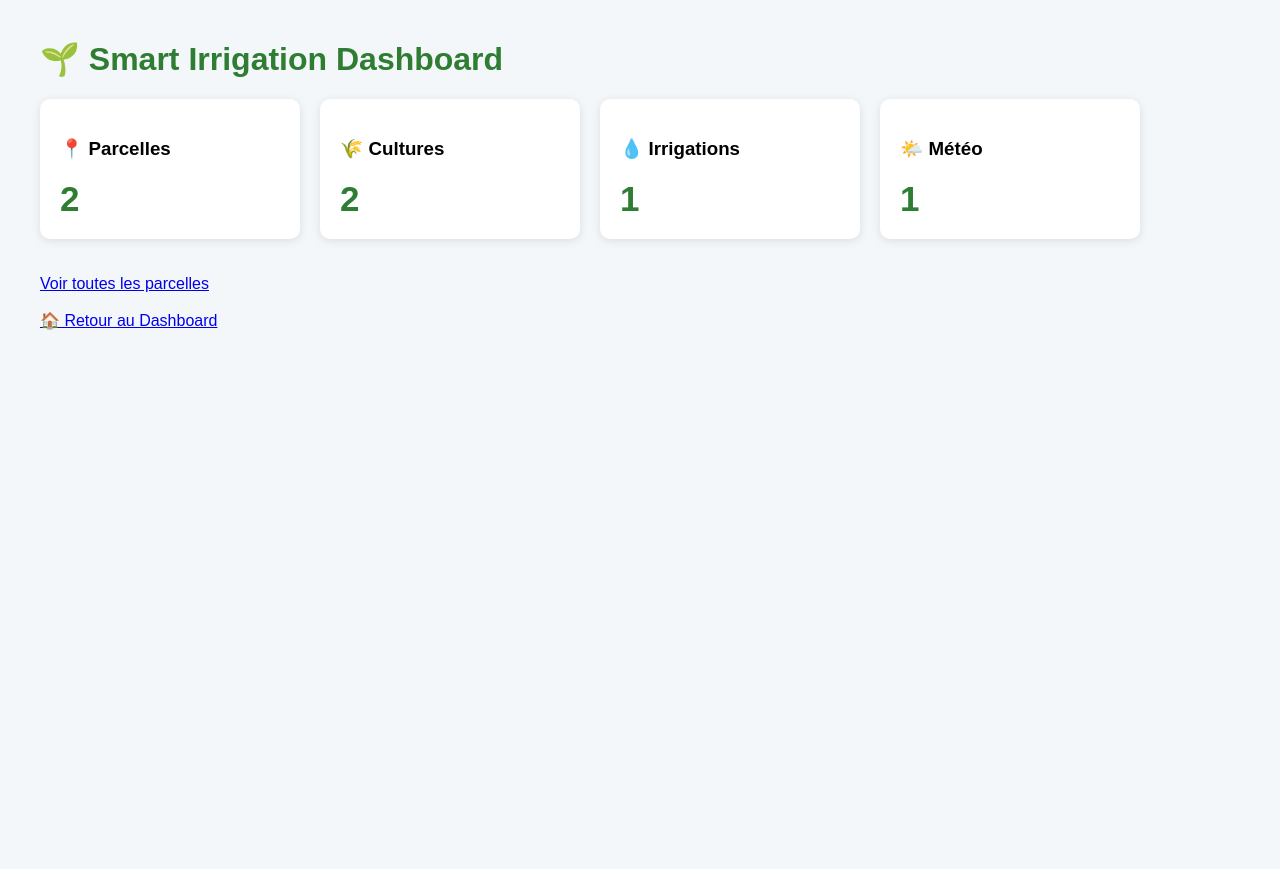
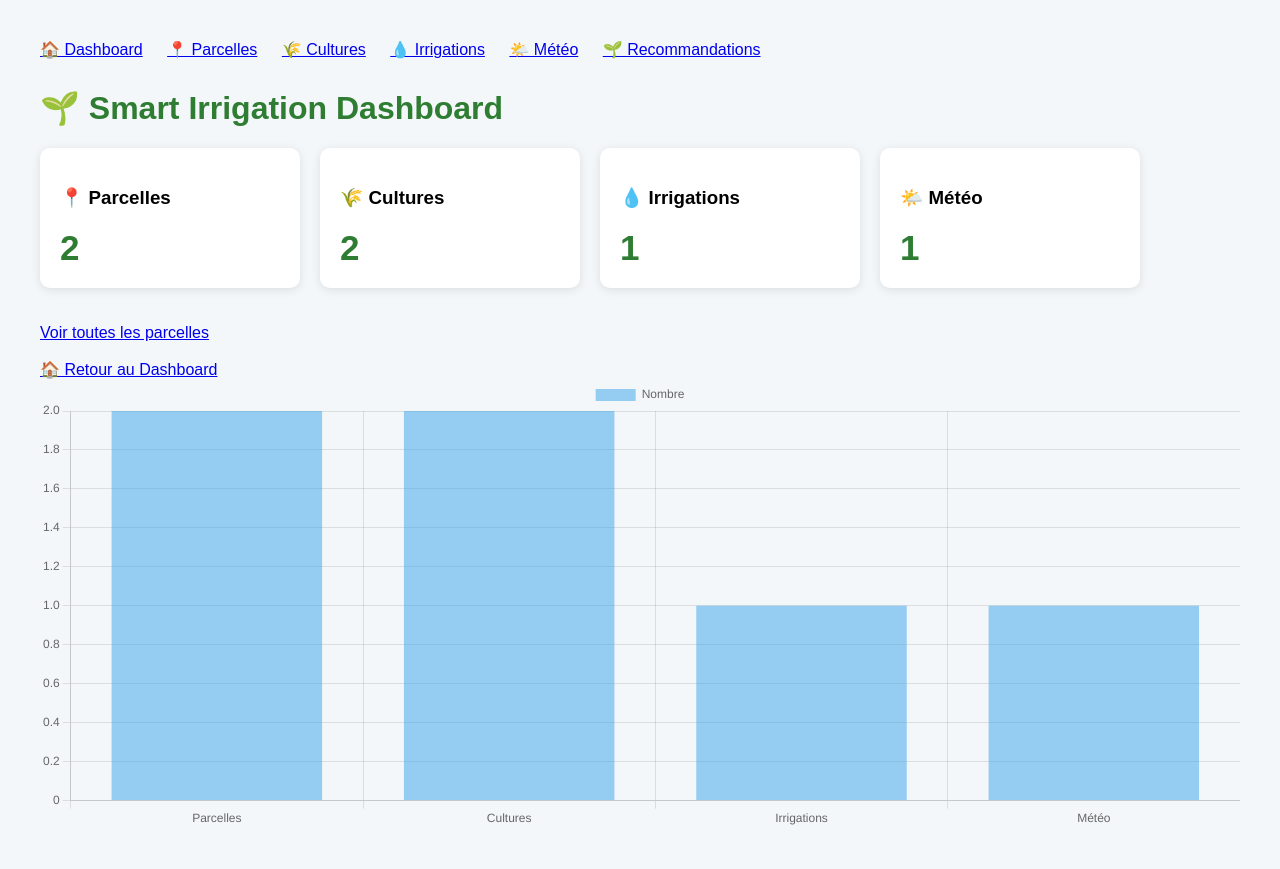
Before and after one commit to JIHANE77/smart-irrigation, a Django app: page / in a window 1280 px wide. Before the commit the page ends 330 px from the top, so only its background shows below. Run offline with Django 5.2, Linux system fonts and the light colour scheme; data comes from the database, SQL or seed files in the repository; both versions use the stored data as it was after the commit.

Commit message:
Ajout du dashboard, CRUD complet, recommandations et graphiques

```diff
--- a/irrigation/templates/irrigation/home.html
+++ b/irrigation/templates/irrigation/home.html
@@ -37,7 +37,19 @@
 
 </head>
 <body>
+    <nav style="margin-bottom:30px;">
+    <a href="/" style="margin-right:20px;">🏠 Dashboard</a>
 
+    <a href="/parcelles/" style="margin-right:20px;">📍 Parcelles</a>
+
+    <a href="/cultures/" style="margin-right:20px;">🌾 Cultures</a>
+
+    <a href="/irrigations/" style="margin-right:20px;">💧 Irrigations</a>
+
+    <a href="/meteos/" style="margin-right:20px;">🌤️ Météo</a>
+
+    <a href="/recommandations/">🌱 Recommandations</a>
+</nav>
     <h1>🌱 Smart Irrigation Dashboard</h1>
 
     <div class="cards">
@@ -69,5 +81,35 @@
 <br><br>
 
 <a href="/">🏠 Retour au Dashboard</a>
+<script src="https://cdn.jsdelivr.net/npm/chart.js"></script>
+<canvas id="dashboardChart" width="400" height="150"></canvas>
+
+<script>
+const ctx = document.getElementById('dashboardChart');
+
+new Chart(ctx, {
+    type: 'bar',
+    data: {
+        labels: ['Parcelles', 'Cultures', 'Irrigations', 'Météo'],
+        datasets: [{
+            label: 'Nombre',
+            data: [
+                {{ parcelles }},
+                {{ cultures }},
+                {{ irrigations }},
+                {{ meteo }}
+            ]
+        }]
+    },
+    options: {
+        responsive: true,
+        scales: {
+            y: {
+                beginAtZero: true
+            }
+        }
+    }
+});
+</script>
 </body>
 </html>
```
Also changed, not shown: irrigation/templates/irrigation/parcelles.html (+12 -0 lines), db.sqlite3.
